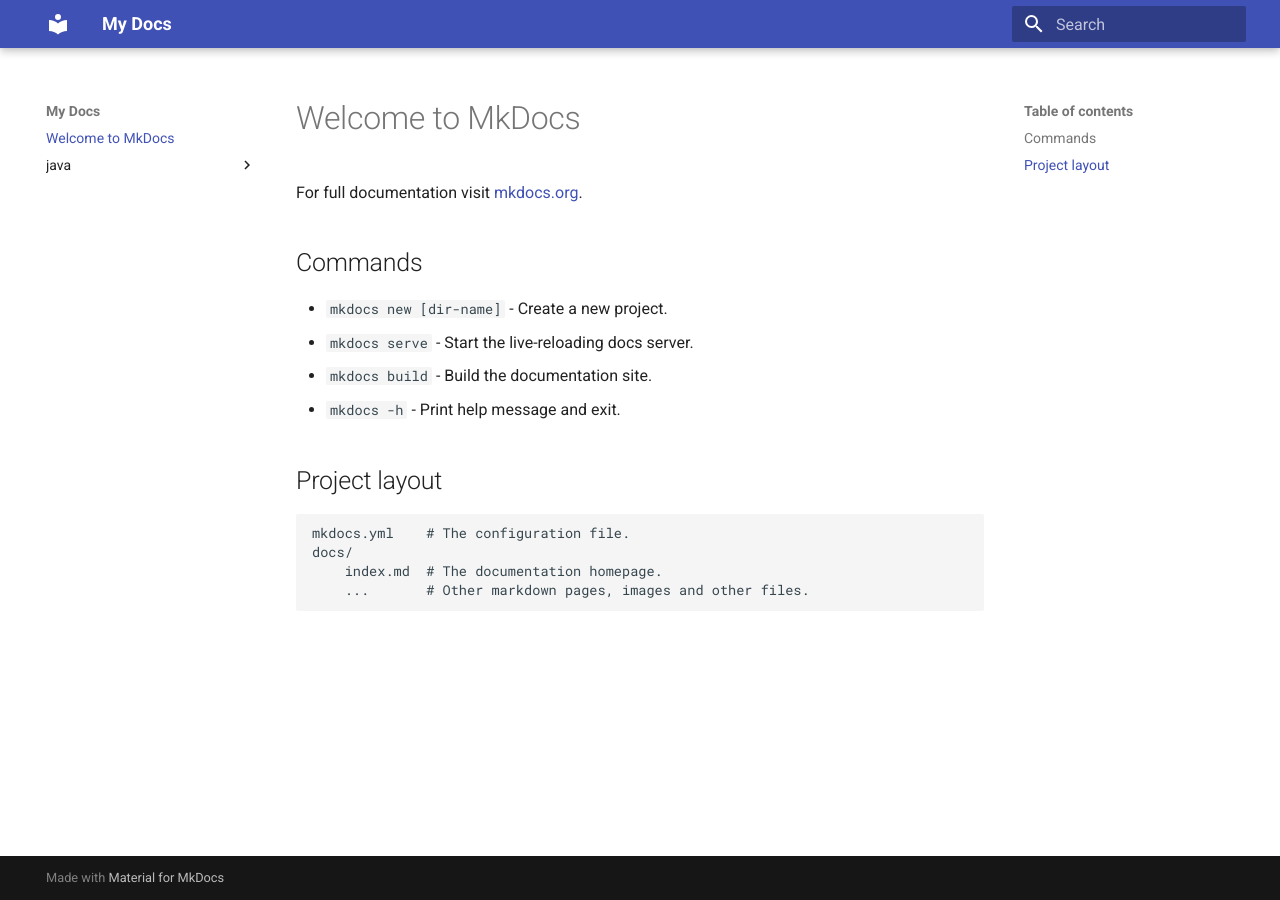
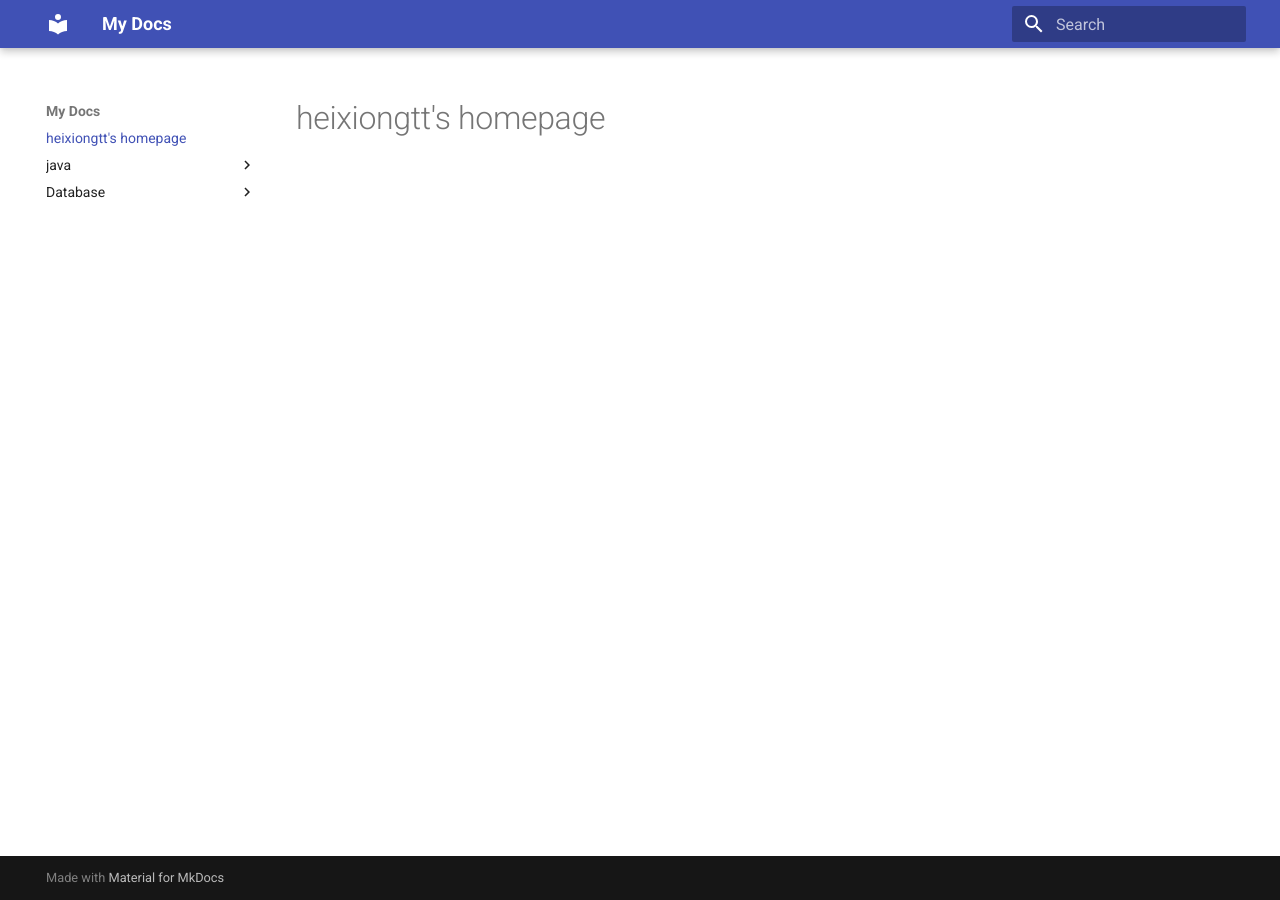
Before and after one commit to heixiongTT/heixiongTT, an MkDocs documentation site: the page built from docs/index.md, in a window 1280 px wide. Built offline with MkDocs 1.6.1 and Material for MkDocs 9.7.7, drawn with Linux system fonts in a browser that asks for light colours.

Commit message:
提交目录

```diff
--- a/docs/index.md
+++ b/docs/index.md
@@ -1,17 +1 @@
-# Welcome to MkDocs
-
-For full documentation visit [mkdocs.org](https://www.mkdocs.org).
-
-## Commands
-
-* `mkdocs new [dir-name]` - Create a new project.
-* `mkdocs serve` - Start the live-reloading docs server.
-* `mkdocs build` - Build the documentation site.
-* `mkdocs -h` - Print help message and exit.
-
-## Project layout
-
-    mkdocs.yml    # The configuration file.
-    docs/
-        index.md  # The documentation homepage.
-        ...       # Other markdown pages, images and other files.
+# heixiongtt's homepage
```
Also changed, not shown: docs/database/mysql.md (added, +1 -0 lines).
